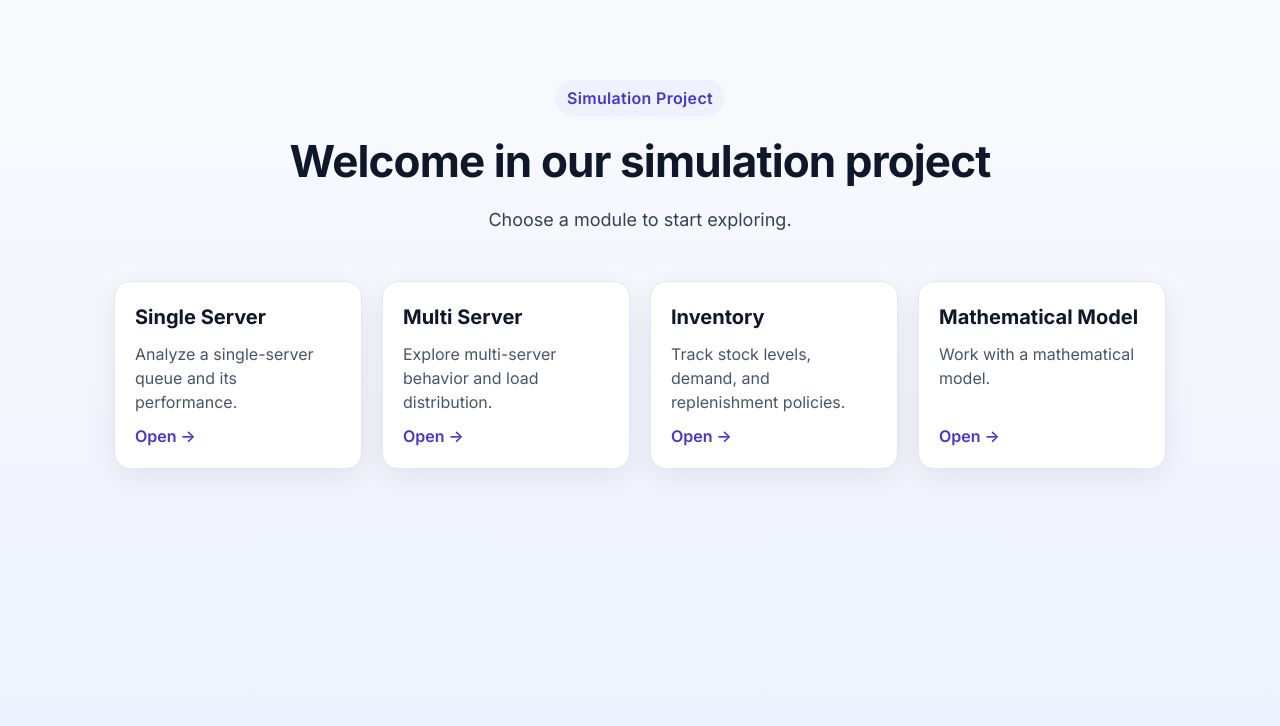
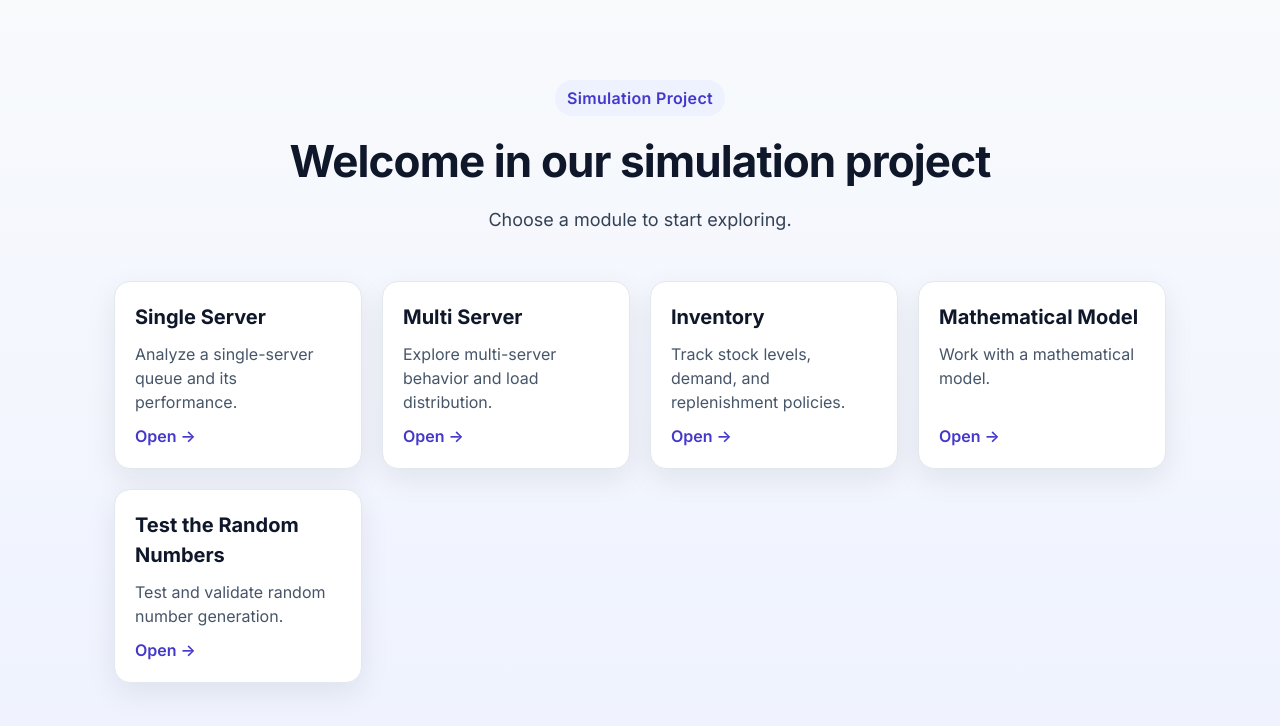
Before and after one commit to Abdelrahmankhailifa/queue-simulation-project, a React (Vite) app: page / in a window 1280 px wide. Shown: the top 726 px of the page. Built offline with nearby package versions, Linux system fonts and the light colour scheme.

Commit message:
new update

```diff
--- a/src/App.tsx
+++ b/src/App.tsx
@@ -1,6 +1,7 @@
 import { Link, Route, Routes } from 'react-router-dom'
 import { SingleServerPage } from './pages/SingleServer'
 import { MathematicalModelPage } from './pages/MathematicalModel'
+import { TestRandomNumbersPage } from './pages/TestRandomNumbers'
 import './App.css'
 
 const options = [
@@ -23,6 +24,11 @@ const options = [
     title: 'Mathematical Model',
     path: '/mathematical-model',
     description: 'Work with a mathematical model.',
+  },
+  {
+    title: 'Test the Random Numbers',
+    path: '/test-random-numbers',
+    description: 'Test and validate random number generation.',
   },
 ] as const
 
@@ -102,6 +108,7 @@ function App() {
         }
       />
       <Route path="/mathematical-model" element={<MathematicalModelPage />} />
+      <Route path="/test-random-numbers" element={<TestRandomNumbersPage />} />
     </Routes>
   )
 }
--- /dev/null
+++ b/src/pages/TestRandomNumbers.tsx
@@ -0,0 +1,15 @@
+import { Link } from 'react-router-dom'
+
+export function TestRandomNumbersPage() {
+  return (
+    <main className="page detail">
+      <Link to="/" className="back-link">
+        ← Back to home
+      </Link>
+      <h1>Test the Random Numbers</h1>
+      <p className="detail-body">
+        This page is for testing random numbers functionality.
+      </p>
+    </main>
+  )
+}
```
